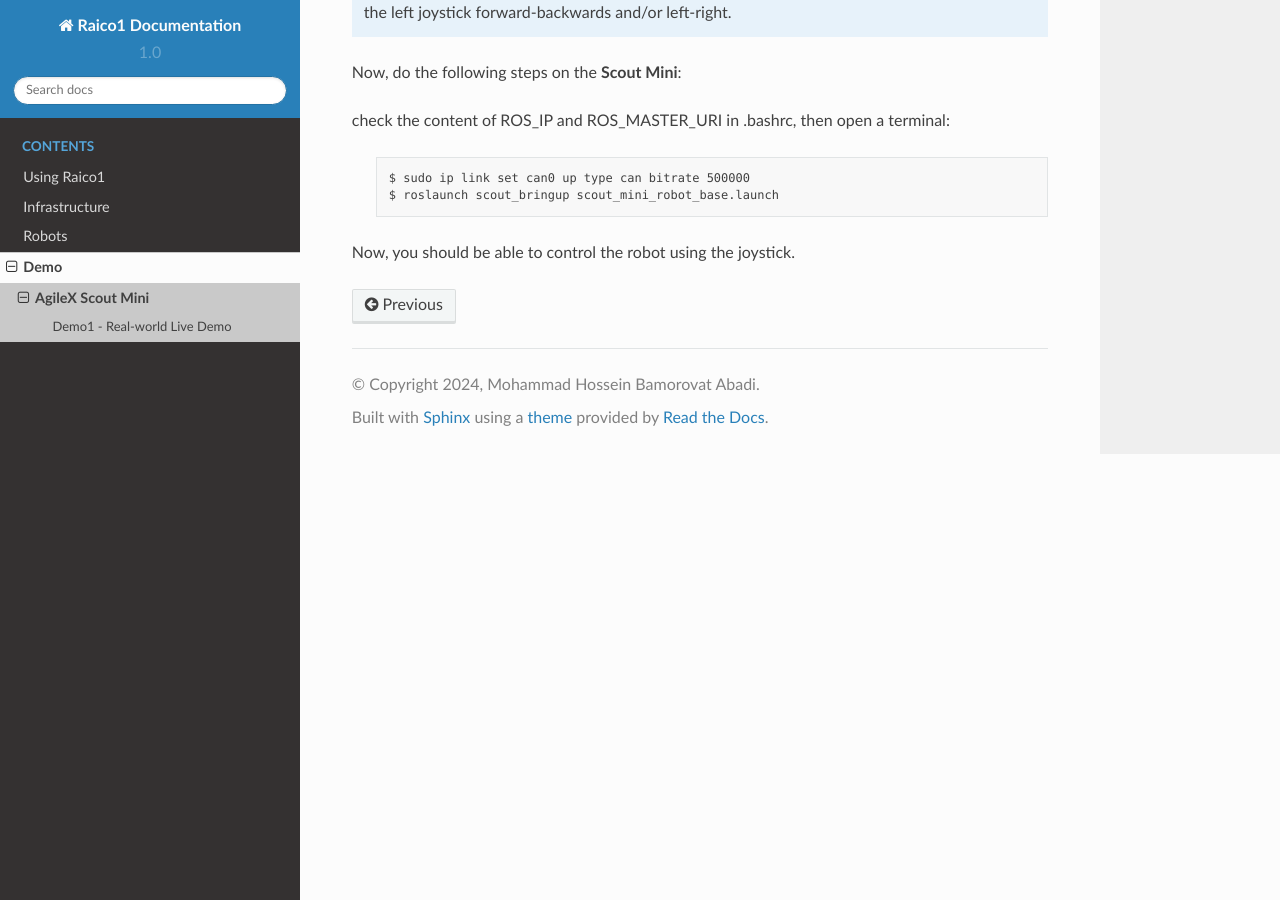
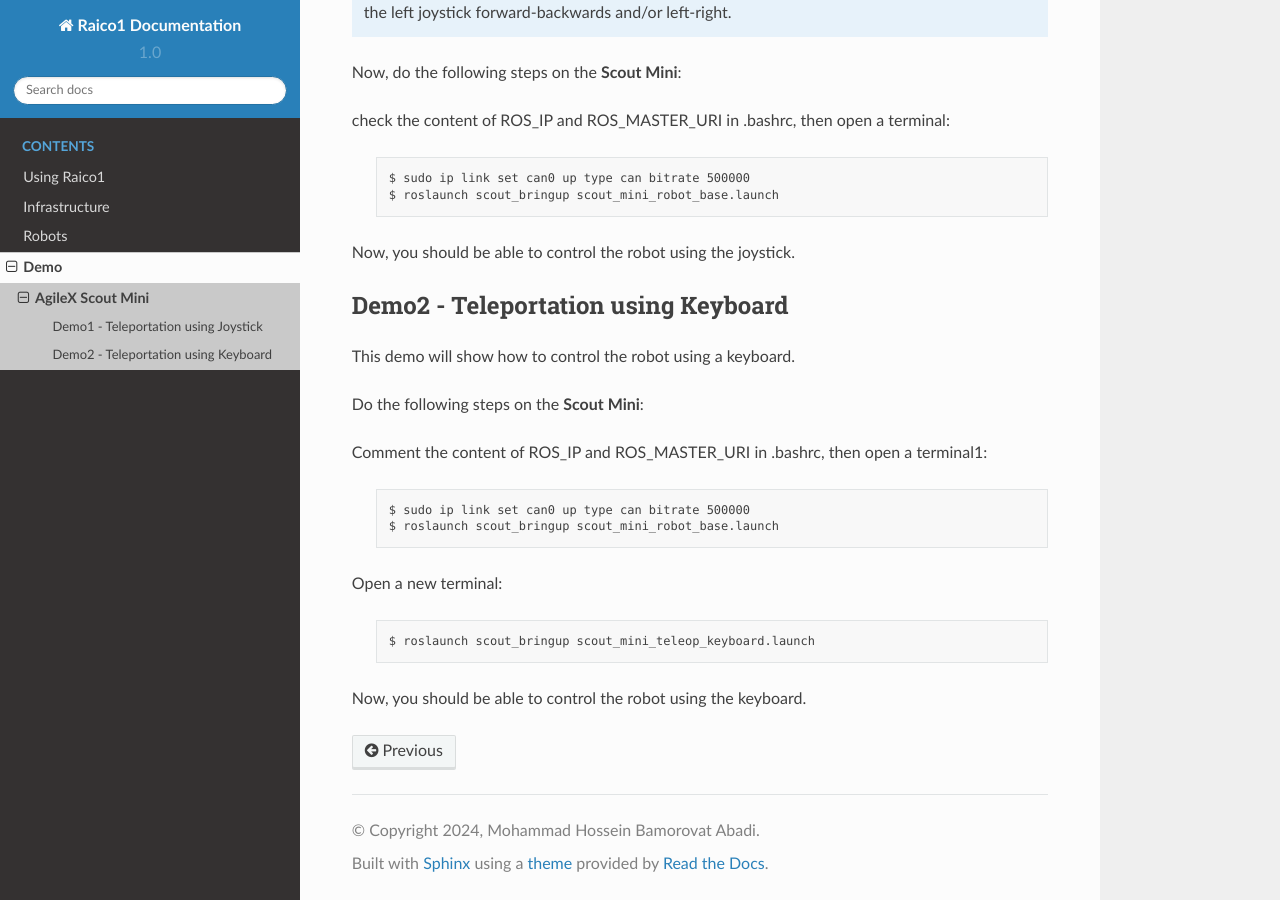
Before and after one commit to UoM-RAICo1/raico-docs, a Sphinx documentation site: the page built from source/demos/AgileX_Scout_Mini.rst, in a window 1280 px wide and 900 px high, scrolled down 1325 px. Built offline with Sphinx 7.4.7 and the Read the Docs theme 2.0.0, drawn with Linux system fonts in a browser that asks for light colours; some of the changed text lies outside the part shown.

Commit message:
Add demo2 for AgileX Scout Mini in demo section

```diff
--- a/source/demos/AgileX_Scout_Mini.rst
+++ b/source/demos/AgileX_Scout_Mini.rst
@@ -1,5 +1,5 @@
 
-.. _teleop-twist-joy: https://github.com/ros-teleop/teleop_twist_joy
+.. _Teleop Twist Joy: https://github.com/ros-teleop/teleop_twist_joy
 
 .. _AgileX_Scout_mini_Demo:
 
@@ -9,8 +9,8 @@ AgileX Scout Mini
 To get started, connect both the Nvidia Xavier and a remote laptop to the same wifi router that has a strong stable
 signal, e.g. RAICo. Avoid using the mini-router because the signal is very weak.
 
-Demo1 - Real-world Live Demo
-----------------------------
+Demo1 - Teleportation using Joystick
+-------------------------------------
 
 This demo will show how to control the robot using a joystick.
 
@@ -24,7 +24,7 @@ First, install teleop_twist_joy
         $ sudo apt-get install ros-<distro-name>-teleop-twist-joy
 
 
-You can use `teleop-twist-joy`_ for install from the source.
+You can use `Teleop Twist Joy`_ link to install from the source.
 
 Make sure an appropriate configuration file exists for DS4:
 
@@ -73,3 +73,26 @@ check the content of ROS_IP and ROS_MASTER_URI in .bashrc, then open a terminal:
         $ roslaunch scout_bringup scout_mini_robot_base.launch
 
 Now, you should be able to control the robot using the joystick.
+
+
+Demo2 - Teleportation using Keyboard
+-------------------------------------
+
+This demo will show how to control the robot using a keyboard.
+
+Do the following steps on the **Scout Mini**:
+
+Comment the content of ROS_IP and ROS_MASTER_URI in .bashrc, then open a terminal1:
+
+    .. code-block::
+
+        $ sudo ip link set can0 up type can bitrate 500000
+        $ roslaunch scout_bringup scout_mini_robot_base.launch
+
+Open a new terminal:
+
+    .. code-block::
+
+        $ roslaunch scout_bringup scout_mini_teleop_keyboard.launch
+
+Now, you should be able to control the robot using the keyboard.
```
